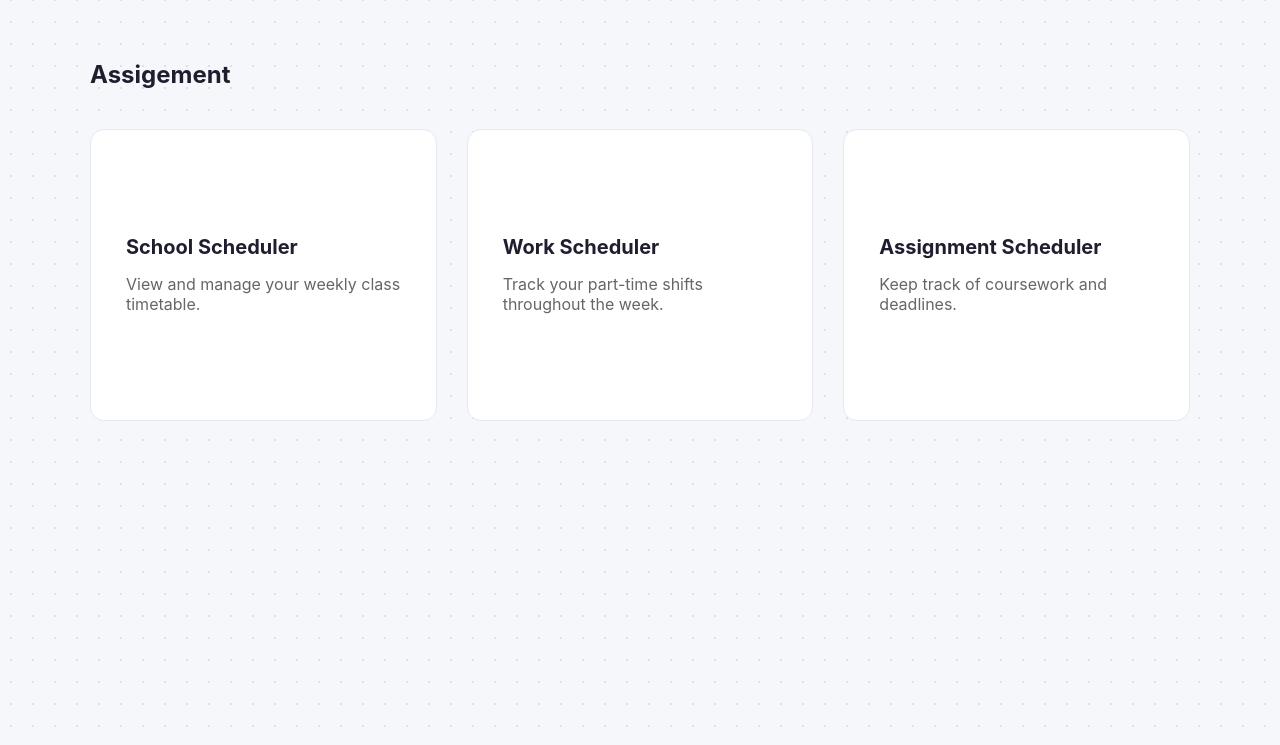
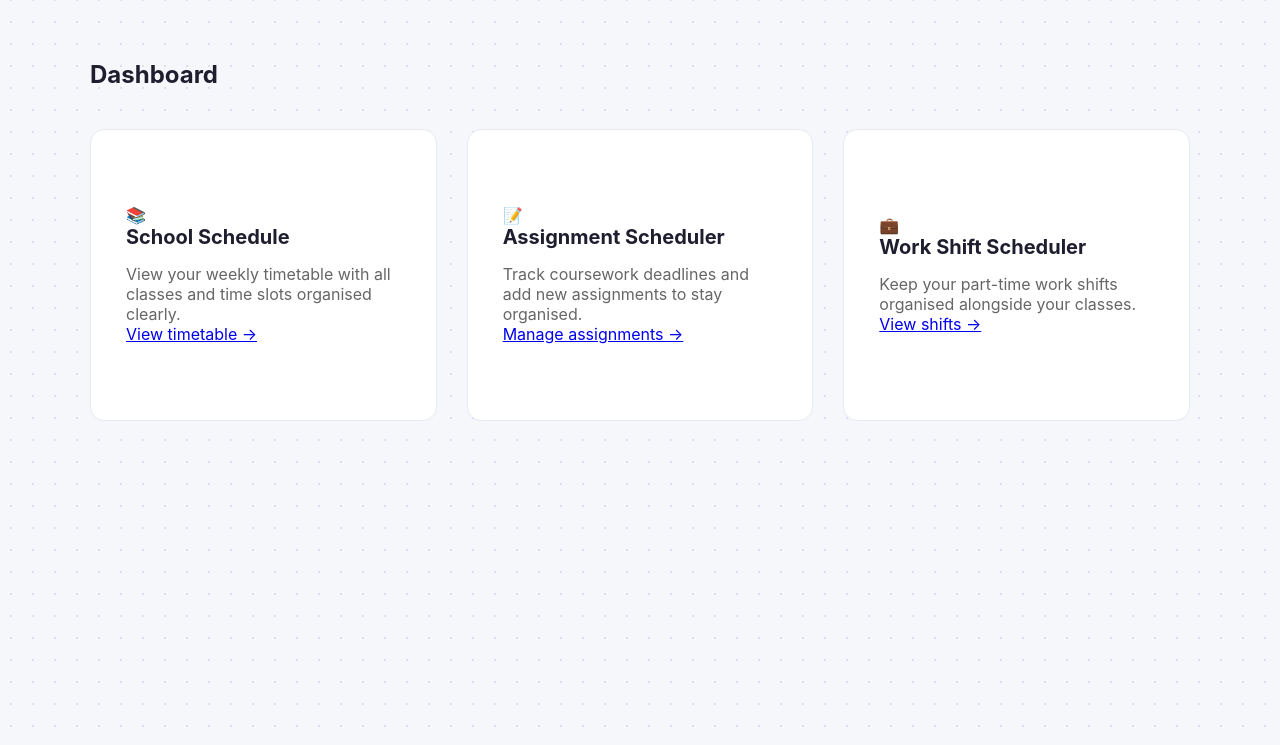
Before and after one commit to KevinII16/Team-Project, a plain HTML site: page dashboard.html in a window 1280 px wide. Shown: the part 55-800 px from the top of the page. Drawn offline with Linux system fonts and the light colour scheme.

Commit message:
updated dashboard flash cards to have the icons

```diff
--- a/dashboard.html
+++ b/dashboard.html
@@ -6,40 +6,90 @@
   <title>Student Scheduler</title>
   <link rel="stylesheet" href="css/style.css">
 </head>
+
 <body>
+
 <header>
   <h1>Student Scheduler</h1>
   <nav>
-    <a href="assignments.html">Dashboard</a>
+    <a href="dashboard.html">Dashboard</a>
     <a href="school.html">School Scheduler</a>
+    <a href="assignments.html">Assignments</a>
     <a href="work.html">Work Scheduler</a>
   </nav>
 </header>
+
 <div class="container">
 
-<h2>Assigement</h2>
-<div class ="dashboard-grid">
-<a href="school.html" class="card-link">
+<h2>Dashboard</h2>
+
+<div class="dashboard-grid">
+
+  <!-- School Scheduler Card -->
   <div class="dashboard-card">
-    <h3>School Scheduler</h3>
-    <p>View and manage your weekly class timetable.</p>
+
+    <div class="card-icon school-icon">
+      📚
+    </div>
+
+    <h3>School Schedule</h3>
+
+    <p>
+      View your weekly timetable with all classes and
+      time slots organised clearly.
+    </p>
+
+    <a href="school.html" class="card-link-text">
+      View timetable →
+    </a>
+
   </div>
-</a>
 
-<a href="work.html" class="card-link">
+
+  <!-- Assignment Scheduler Card -->
   <div class="dashboard-card">
-    <h3>Work Scheduler</h3>
-    <p>Track your part-time shifts throughout the week.</p>
+
+    <div class="card-icon assignment-icon">
+      📝
+    </div>
+
+    <h3>Assignment Scheduler</h3>
+
+    <p>
+      Track coursework deadlines and add new
+      assignments to stay organised.
+    </p>
+
+    <a href="assignments.html" class="card-link-text">
+      Manage assignments →
+    </a>
+
   </div>
-</a>
 
-<a href="assignments.html" class="card-link">
+
+  <!-- Work Scheduler Card -->
   <div class="dashboard-card">
-    <h3>Assignment Scheduler</h3>
-    <p>Keep track of coursework and deadlines.</p>
+
+    <div class="card-icon work-icon">
+      💼
+    </div>
+
+    <h3>Work Shift Scheduler</h3>
+
+    <p>
+      Keep your part-time work shifts organised
+      alongside your classes.
+    </p>
+
+    <a href="work.html" class="card-link-text">
+      View shifts →
+    </a>
+
   </div>
-</a>
 
 </div>
+
+</div>
+
 </body>
 </html>
```
